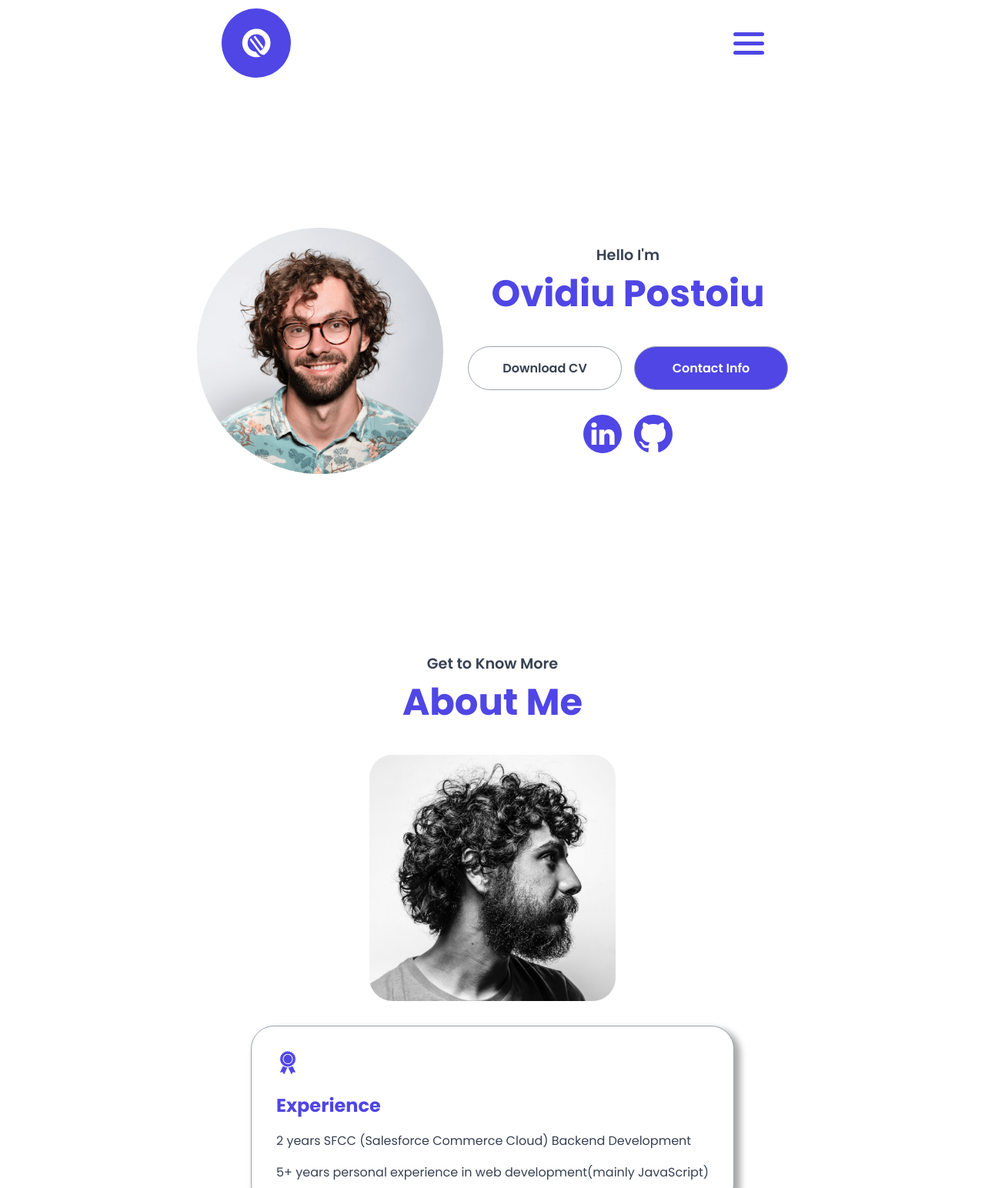
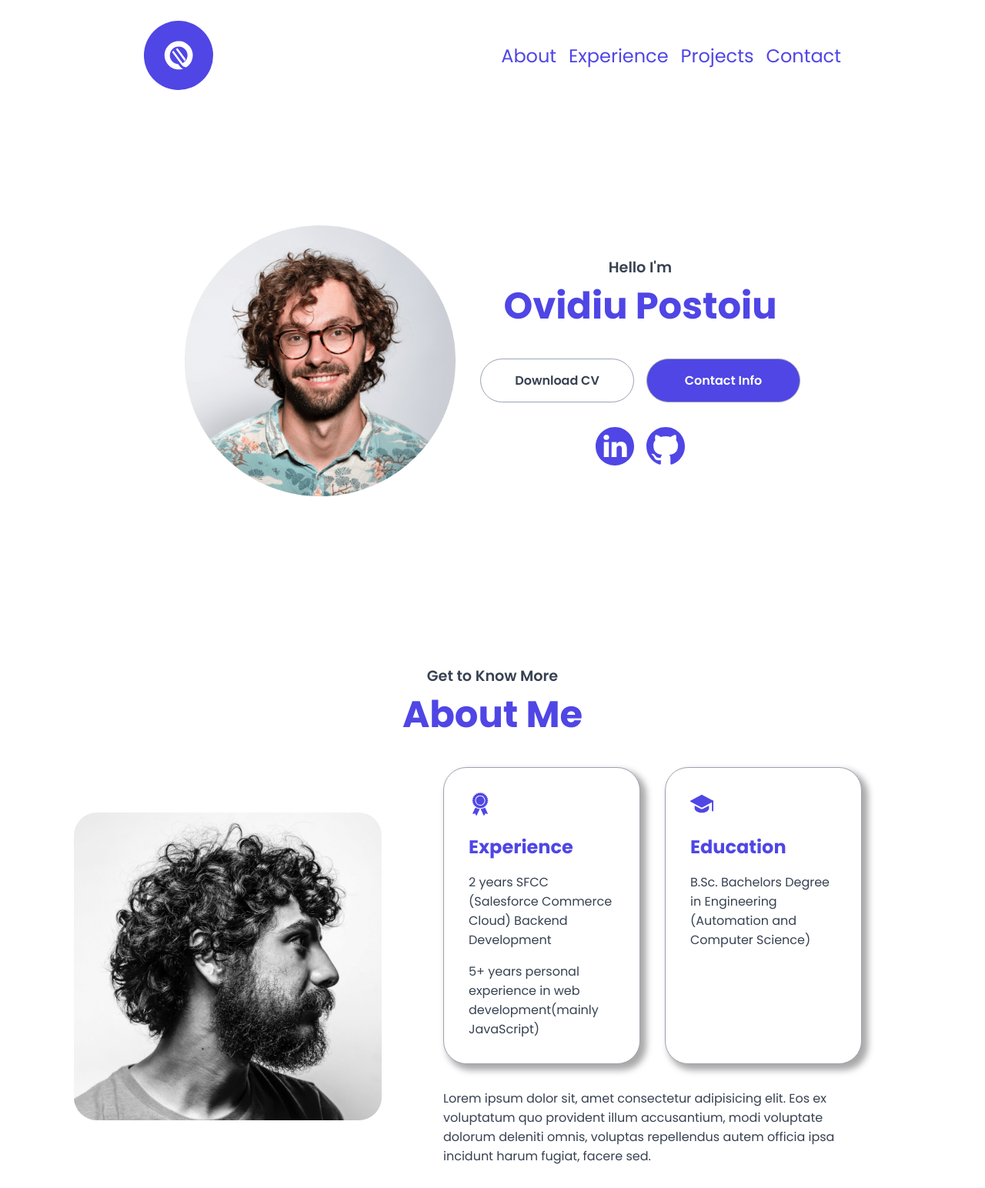
Before and after one commit to Postoiu/my-portfolio, a plain HTML site: page index.html in a window 1280 px wide. Shown: the top 1544 px of the page at 77% size. Drawn offline with Linux system fonts and the light colour scheme.

Commit message:
Added CSS functionality for biger screens

```diff
--- a/index.html
+++ b/index.html
@@ -22,6 +22,22 @@
                 </svg>
             </a>
         </div>
+        <nav class="desktop-navigation">
+            <ul class="nav-links">
+                <li class="nav-link">
+                    <a href="#about">About</a>
+                </li>
+                <li class="nav-link">
+                    <a href="#experience">Experience</a>
+                </li>
+                <li class="nav-link">
+                    <a href="#projects">Projects</a>
+                </li>
+                <li class="nav-link">
+                    <a href="#contact">Contact</a>
+                </li>
+            </ul>
+        </nav>
         <div class="hamburger-container">
             <span class="hamburger-btn"></span>
         </div>
--- a/styles/style.css
+++ b/styles/style.css
@@ -1,11 +1,12 @@
 * {
     margin: 0;
     padding: 0;
+    box-sizing: inherit;
 }
 
 html {
+    scroll-behavior: smooth;
     box-sizing: border-box;
-    scroll-behavior: smooth;
 }
 
 :root {
@@ -76,11 +77,17 @@ section {
 
 header {
     height: 10vh;
-    padding-top: 1rem;
+    margin-top: 1rem;
+
+    /* background-color: var(--secondary-color); */
 
     display: flex;
     justify-content: space-around;
     align-items: center;
+}
+
+.desktop-navigation {
+    display: none;
 }
 
 .logo {
@@ -169,7 +176,7 @@ header {
     flex-direction: column;
     align-items: center;
 
-    /* gap: 2rem; */
+    gap: 2rem;
 }
 
 .nav-links:first-child {
@@ -199,7 +206,7 @@ header {
 /* <<<<<<<<<< LANDING SECTION >>>>>>>>> */
 
 #landing {
-    height: 90vh;
+    height: calc(100vh - 10vh);
     padding-top: 0;
 }
 
@@ -213,7 +220,6 @@ header {
 
 .profile_pic-container {
     max-width: 12rem;
-    max-height: 12rem;
 }
 
 img {
@@ -261,9 +267,12 @@ img {
     color: var(--text-color);
 
     transition: all 300ms ease;
+
+    cursor: pointer;
 }
 
-.btn:active {
+.btn:active,
+.btn:hover {
     background-color: var(--secondary-color);
     color: var(--light-text-color);
 }
@@ -273,7 +282,8 @@ img {
     color: var(--light-text-color);
 }
 
-.btn-cta:active {
+.btn-cta:active,
+.btn-cta:hover {
     background-color: var(--primary-light-color);
 }
 
@@ -308,7 +318,7 @@ svg {
     display: flex;
     justify-content: center;
     width: 20rem;
-    height: auto;
+    height: 20rem;
 
     margin: 0 auto 2rem;
 }
@@ -342,6 +352,8 @@ svg {
     display: flex;
     flex-direction: column;
     gap: 1rem;
+
+    flex: 1;
 }
 
 .icon svg {
@@ -356,11 +368,6 @@ svg {
 .section_text-subtitle {
     color: var(--primary-color);
     font-size: 1.5rem;
-}
-
-.description {
-    padding: 0 1rem;
-    max-width: 50rem;
 }
 
 /* <<<<<<<<<< EXPERIENCE SECTION >>>>>>>>> */
@@ -440,6 +447,7 @@ footer {
     background-color: var(--primary-color);
     color: var(--light-text-color);
     padding-top: 1rem;
+    margin-top: 2rem;
 }
 
 .footer-nav {
@@ -447,6 +455,7 @@ footer {
 }
 
 .footer-nav .nav-links {
+    /* flex-direction: column; */
     gap: 1rem;
 }
 
@@ -465,6 +474,10 @@ footer {
     color: var(--light-text-color);
 }
 
+.footer-nav .nav-link a:hover {
+    text-decoration: underline;
+}
+
 /* Media queries */
 
 @media screen and (min-width: 576px) {
@@ -478,7 +491,6 @@ footer {
 
     .profile_pic-container {
         max-width: 17rem;
-        max-height: 17rem;
     }
 }
 
@@ -495,13 +507,8 @@ footer {
         width: 90px;
     }
 
-    .container {
-        height: 100%;
-    }
-
     .profile_pic-container {
-        max-width: 20rem;
-        max-height: 20rem;
+        max-width: 22rem;
     }
 
     .section-text {
@@ -525,3 +532,82 @@ footer {
         height: 50px;
     }
 }
+
+@media screen and (min-width: 992px) {
+    /* .profile_pic-container {
+        max-width: 25rem;
+    } */
+}
+
+@media screen and (min-width: 1200px) {
+    header {
+        margin-top: 2rem;
+    }
+
+    .desktop-navigation {
+        display: block;
+    }
+
+    .hamburger-container {
+        display: none;
+    }
+
+    .nav-links {
+        flex-direction: row;
+        gap: 1rem;
+    }
+
+    .nav-links:first-child {
+        border: none;
+    }
+
+    .nav-link {
+        background-color: transparent;
+        border: none;
+        padding: 0;
+    }
+
+    .nav-link a {
+        font-size: 1.5rem;
+        font-weight: 400;
+    }
+
+    .nav-link a:hover {
+        text-decoration: underline;
+        color: var(--primary-light-color);
+    }
+
+    .about-section-container {
+        justify-content: flex-start;
+        gap: 5rem;
+    }
+
+    .pic-container {
+        margin: 0;
+        width: 25rem;
+        height: 25rem;
+    }
+
+    .about-details-container {
+        max-width: 50%;
+    }
+
+    .footer-nav .nav-links {
+        max-width: 50%;
+        margin: 0 auto;
+    }
+
+    .footer-nav .nav-link a {
+        font-size: 1.25rem;
+    }
+
+    .footer-nav .nav-link a:hover {
+        color: var(--light-gray-color);
+    }
+}
+
+@media screen and (min-width: 1400px) {
+    .about-section-container {
+        gap: 10rem;
+    }
+}
```
